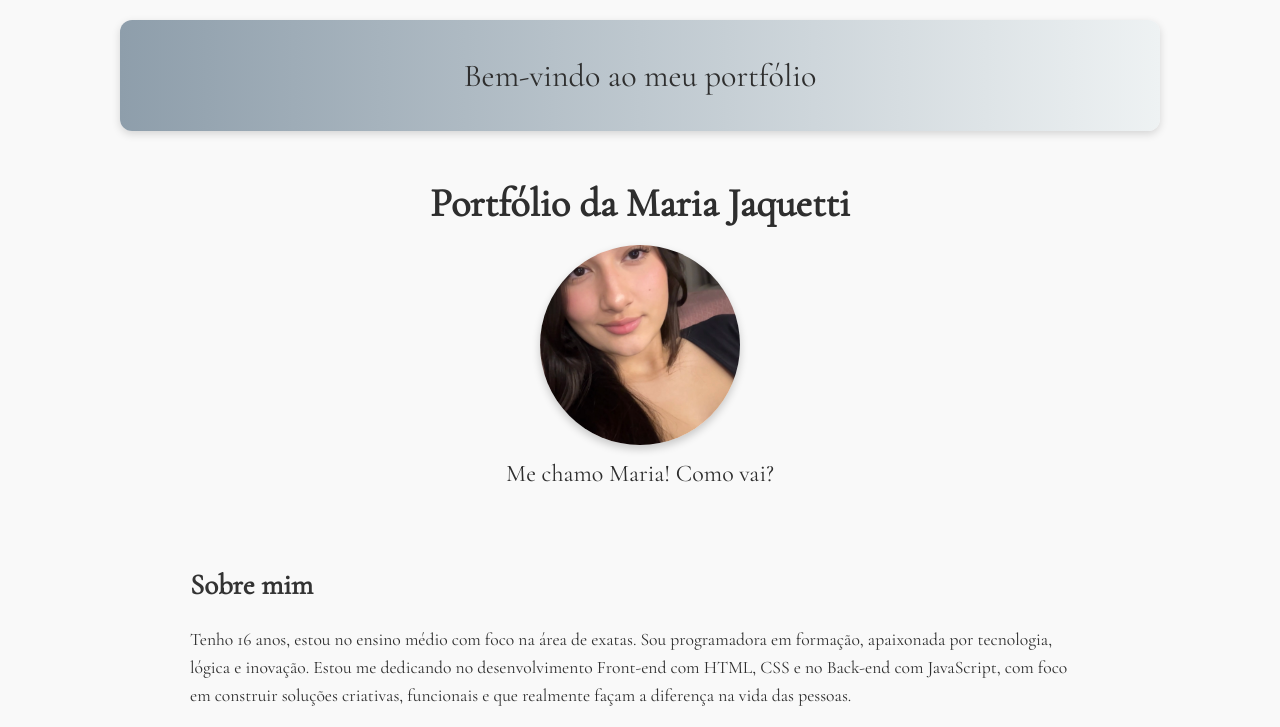
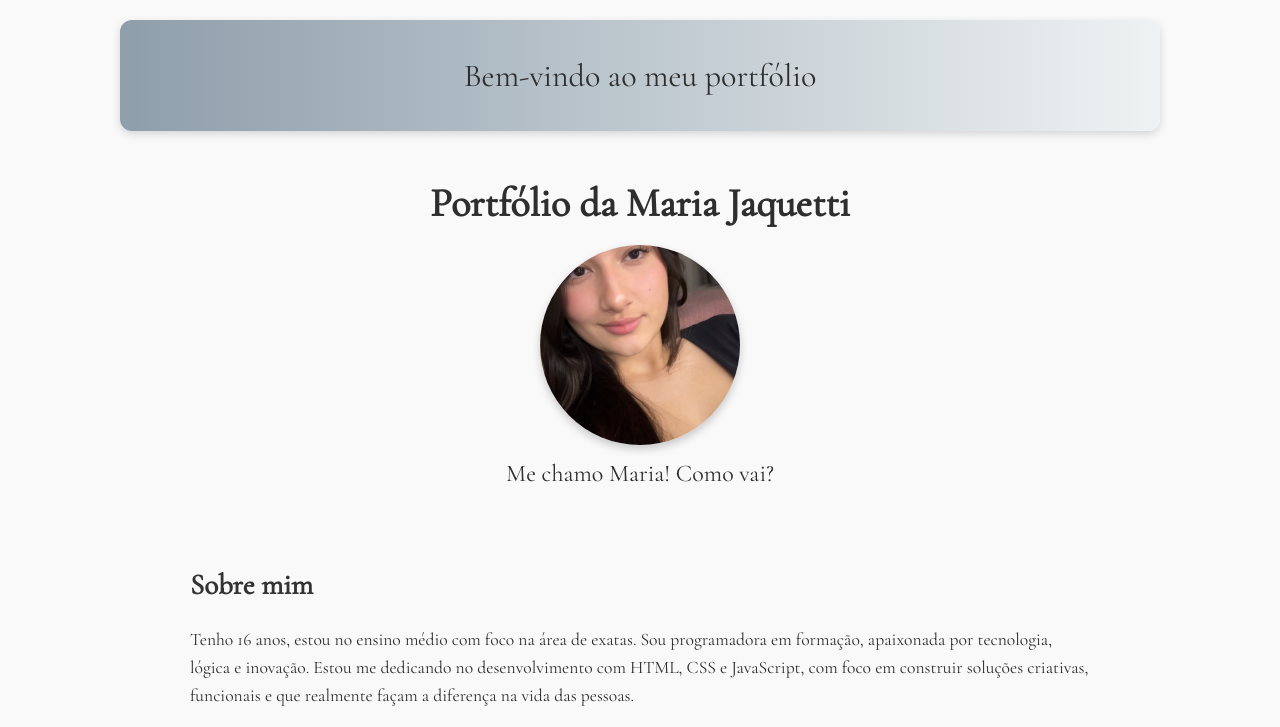
Before and after one commit to mariacjaquetti/Portf-lio-MariaJaquetti, a plain HTML site: page index.html in a window 1280 px wide. Shown: the top 727 px of the page. Drawn offline with nearby package versions, Linux system fonts and the light colour scheme.

Commit message:
Add files via upload

```diff
--- a/index.html
+++ b/index.html
@@ -37,7 +37,7 @@
       <p>
         Tenho 16 anos, estou no ensino médio com foco na área de exatas.
         Sou programadora em formação, apaixonada por tecnologia, lógica e inovação.
-        Estou me dedicando no desenvolvimento Front-end com HTML, CSS e no Back-end com JavaScript,
+        Estou me dedicando no desenvolvimento com HTML, CSS e JavaScript,
         com foco em construir soluções criativas, funcionais e que realmente façam a diferença na vida das pessoas.
       </p>
 
```
